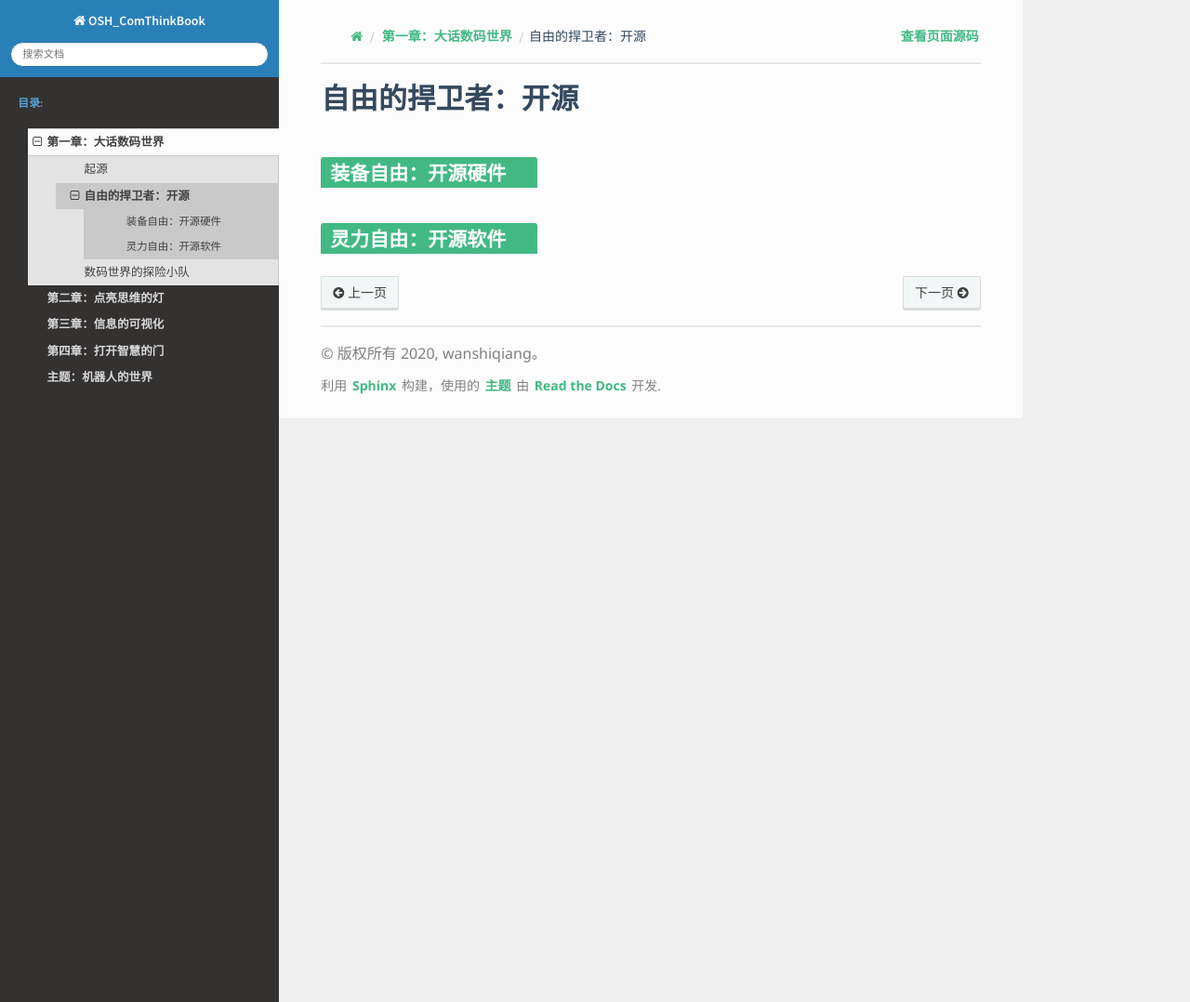
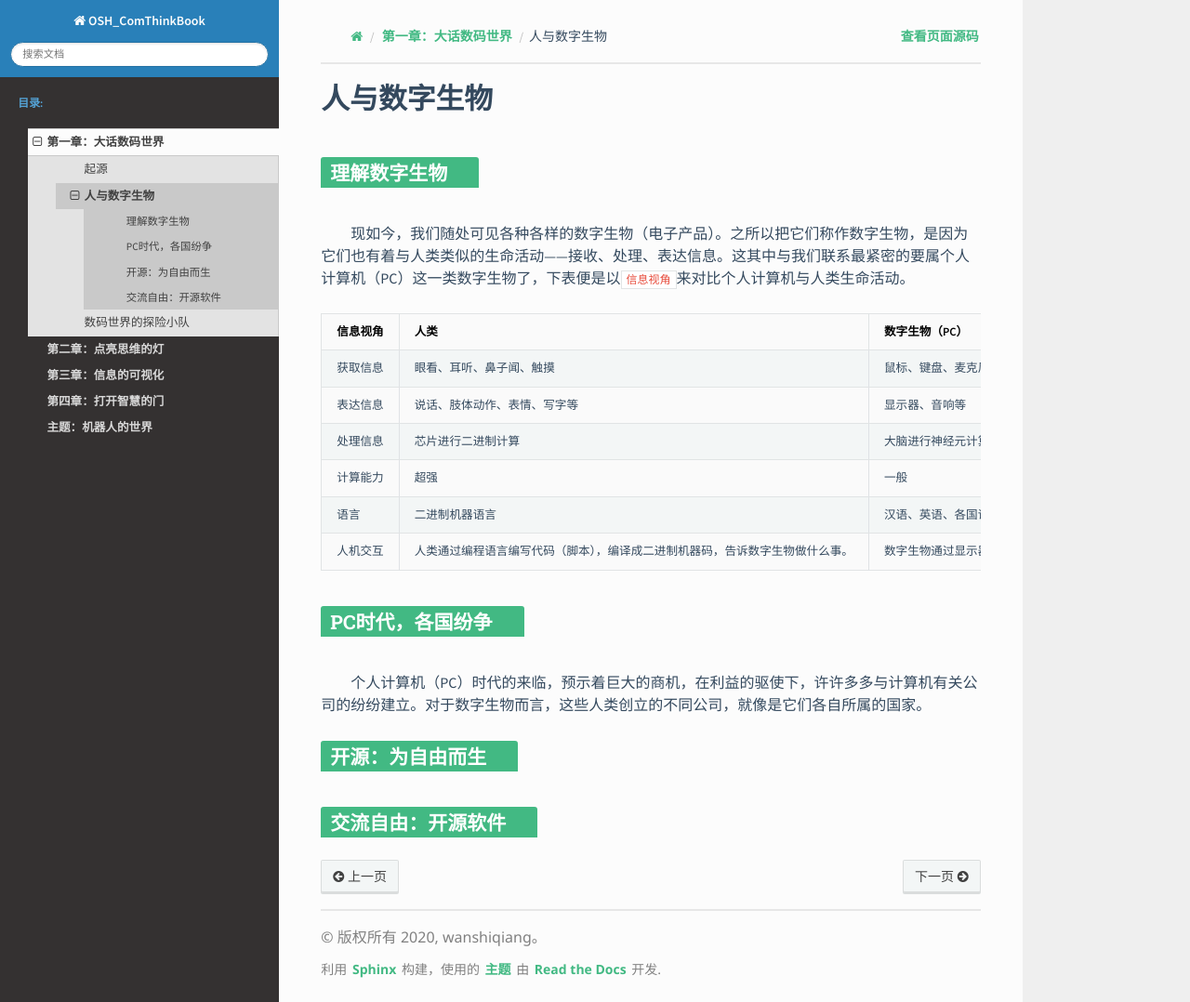
Before and after one commit to wanshiqiang/OSH_ComThinkBook, a Sphinx documentation site: the page built from source/bookChapters/part1/part1_2.md, in a window 1280 px wide and 1078 px high. Shown: the whole window at 93% size. Built offline with Sphinx 7.4.7 and the Read the Docs theme 2.0.0, drawn with Linux system fonts in a browser that asks for light colours; a script that is not in the unit is left out.

Commit message:
增加1_2人与数字生物章节，未完

```diff
--- a/source/bookChapters/part1/part1_2.md
+++ b/source/bookChapters/part1/part1_2.md
@@ -1,8 +1,24 @@
-# 自由的捍卫者：开源
+# 人与数字生物
 
-## 装备自由：开源硬件
+## 理解数字生物
+&emsp;&emsp;现如今，我们随处可见各种各样的数字生物（电子产品）。之所以把它们称作数字生物，是因为它们也有着与人类类似的生命活动——接收、处理、表达信息。这其中与我们联系最紧密的要属个人计算机（PC）这一类数字生物了，下表便是以`信息视角`来对比个人计算机与人类生命活动。
 
-## 灵力自由：开源软件
+| 信息视角 | 人类                                                                         | 数字生物（PC）                         |
+| -------- | ---------------------------------------------------------------------------- | -------------------------------------- |
+| 获取信息 | 眼看、耳听、鼻子闻、触摸                                                     | 鼠标、键盘、麦克风、摄像头、各种传感器 |
+| 表达信息 | 说话、肢体动作、表情、写字等                                                 | 显示器、音响等                         |
+| 处理信息 | 芯片进行二进制计算                                                           | 大脑进行神经元计算                     |
+| 计算能力 | 超强                                                                         | 一般                                   |
+| 语言     | 二进制机器语言                                                               | 汉语、英语、各国语言                   |
+| 人机交互 | 人类通过编程语言编写代码（脚本），编译成二进制机器码，告诉数字生物做什么事。 | 数字生物通过显示器显示文字、图片，音响播放声音，展示给人类     |
+
+
+## PC时代，各国纷争
+&emsp;&emsp;个人计算机（PC）时代的来临，预示着巨大的商机，在利益的驱使下，许许多多与计算机有关公司的纷纷建立。对于数字生物而言，这些人类创立的不同公司，就像是它们各自所属的国家。
+
+## 开源：为自由而生
+
+## 交流自由：开源软件
 
 <!-- # 第2课：初识编程环境
 
--- a/source/bookDirs/dirRobot.rst
+++ b/source/bookDirs/dirRobot.rst
@@ -9,3 +9,4 @@
    ../bookChapters/robot/robot1.md
    ../bookChapters/robot/robot2.md
    ../bookChapters/robot/robot3.md
+   ../bookChapters/robot/robot4.md
```
Also changed, not shown: source/bookChapters/part1/part1_1.md (+1 -1 lines), source/bookChapters/robot/robot4.md (added, +3 -0 lines).
